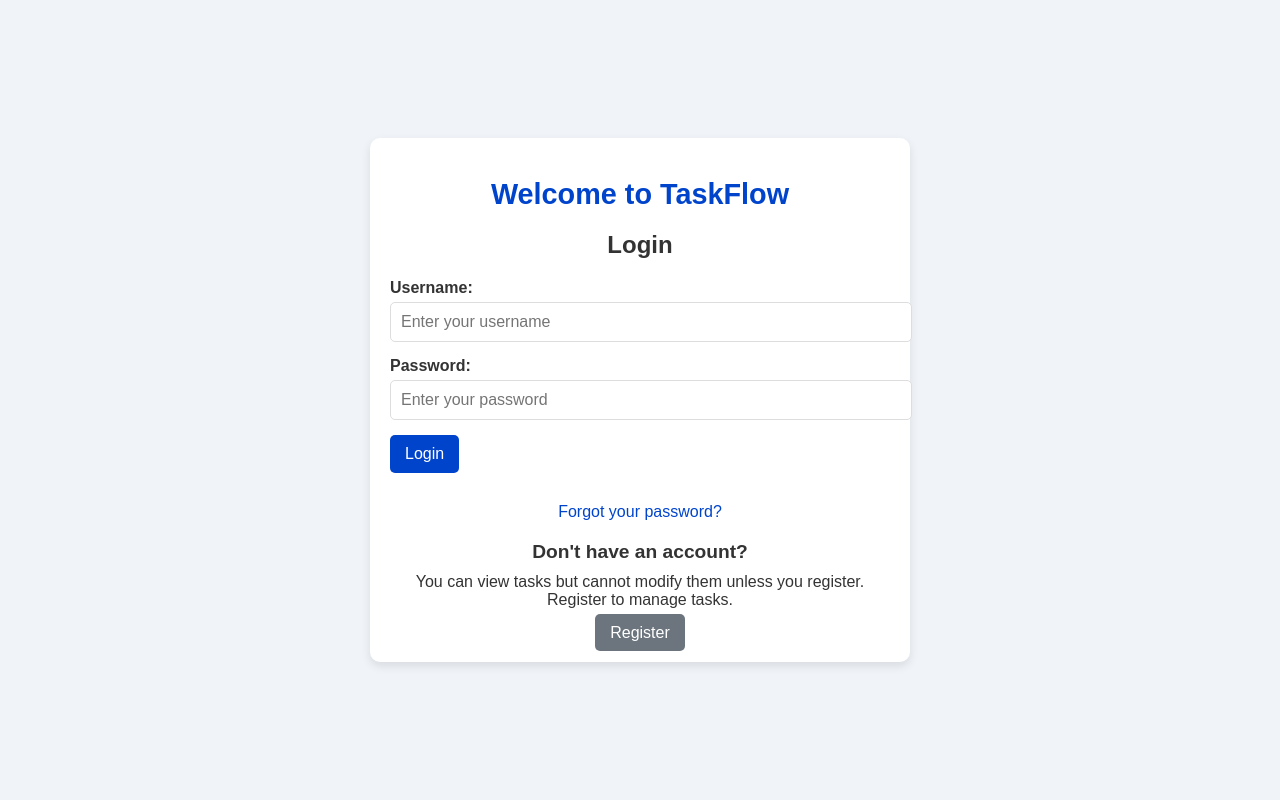
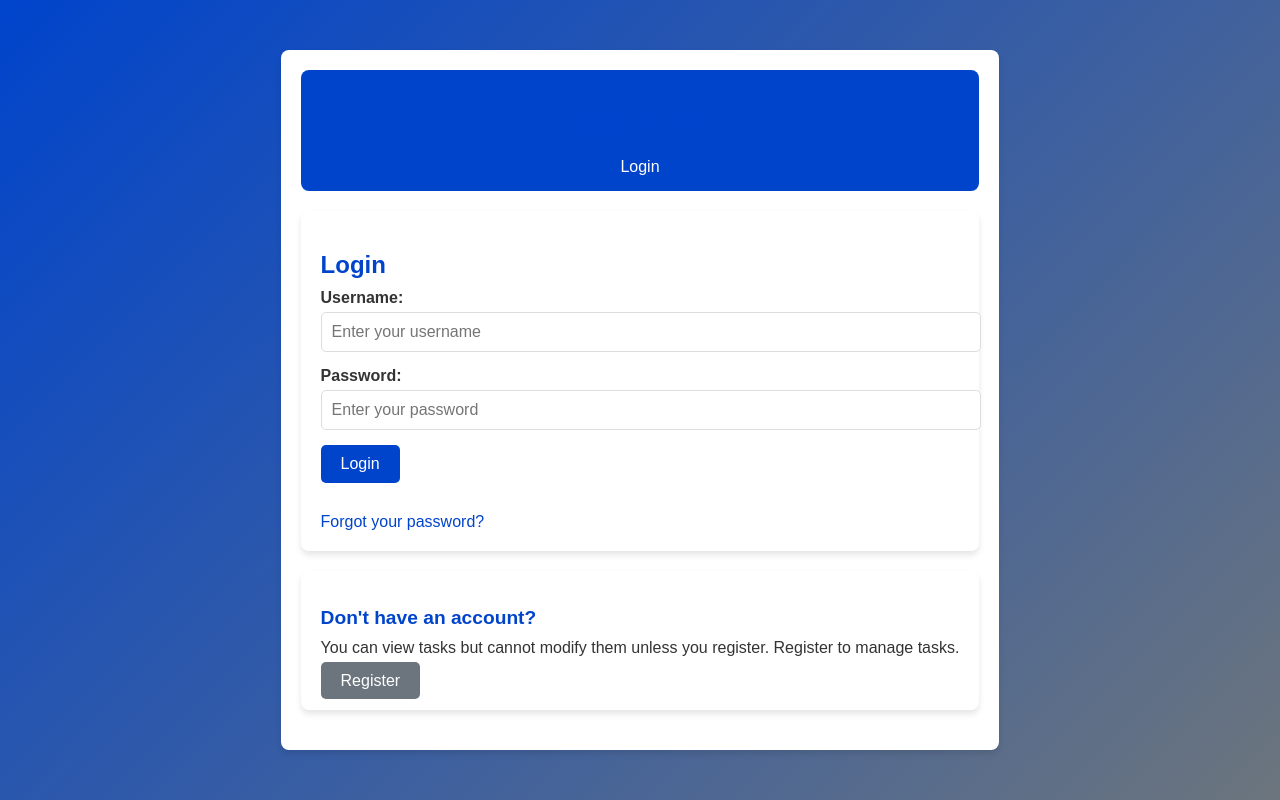
Before and after one commit to bbean85/TaskFlow, a Django app: page /auth/login/ in a window 1280 px wide. Run offline with Django 5.2, Linux system fonts and the light colour scheme.

Commit message:
taskflow update 3

```diff
--- a/unit-6-module-2-r24-bbean85/taskflow/taskflow/settings.py
+++ b/unit-6-module-2-r24-bbean85/taskflow/taskflow/settings.py
@@ -119,6 +119,7 @@
 # https://docs.djangoproject.com/en/5.1/howto/static-files/
 
 STATIC_URL = "static/"
+#STATICFILES_DIRS = [BASE_DIR / "static"]
 #
 
 # Default primary key field type
--- a/unit-6-module-2-r24-bbean85/taskflow/tasks/static/css/style.css
+++ b/unit-6-module-2-r24-bbean85/taskflow/tasks/static/css/style.css
@@ -1,7 +1,7 @@
 /* General Body Styles */
 body {
     font-family: Arial, sans-serif;
-    background-color: #f0f4f8;
+    background: linear-gradient(135deg, #0044cc, #6c757d); /* Gradient */
     color: #333;
     margin: 0;
     padding: 0;
@@ -13,13 +13,13 @@
 
 /* Container Styles */
 .container {
-    max-width: 500px;
-    background: white;
+    max-width: 900px;
+    background: rgba(255, 255, 255, 0.9); /* Slight transparency */
     padding: 20px;
-    border-radius: 10px;
-    box-shadow: 0 4px 10px rgba(0, 0, 0, 0.1);
-    text-align: center;
+    border-radius: 8px;
+    box-shadow: 0 4px 6px rgba(0, 0, 0, 0.1);
 }
+
 
 /* Header Styles */
 h1 {
@@ -51,7 +51,7 @@
 
 .btn-submit {
     background-color: #0044cc;
-    color: white;
+    color: rgb(238, 240, 250);
     border: none;
     padding: 10px 15px;
     border-radius: 5px;
@@ -231,3 +231,85 @@
         width: 100%;
     }
 }
+/* Global Styles */
+:root {
+    --primary-color: #0044cc; /* Main theme color */
+    --secondary-color: #6c757d; /* Secondary color */
+    --text-color: #333; /* Text color */
+    --background-color: #f0f4f8; /* Background color */
+    --card-bg-color: white; /* Card background */
+    --btn-hover-color: #002a80; /* Button hover color */
+    --btn-secondary-hover-color: #5a6268;
+}
+
+/* General Body Styles */
+body {
+    font-family: Arial, sans-serif;
+    background-color: var(--background-color);
+    color: var(--text-color);
+    margin: 0;
+    padding: 0;
+}
+
+/* Container Styles */
+.container {
+    max-width: 900px;
+    margin: 0 auto;
+    padding: 20px;
+    background: var(--card-bg-color);
+    border-radius: 8px;
+    box-shadow: 0 4px 6px rgba(0, 0, 0, 0.1);
+}
+
+/* Header Styles */
+header {
+    background-color: var(--primary-color);
+    color: white;
+    padding: 15px;
+    text-align: center;
+    border-radius: 8px;
+    margin-bottom: 20px;
+}
+
+/* Buttons */
+.btn {
+    padding: 10px 20px;
+    border-radius: 5px;
+    border: none;
+    color: white;
+    text-decoration: none;
+    cursor: pointer;
+    transition: background-color 0.3s ease;
+}
+
+.btn-primary {
+    background-color: var(--primary-color);
+}
+
+.btn-primary:hover {
+    background-color: var(--btn-hover-color);
+}
+
+.btn-secondary {
+    background-color: var(--secondary-color);
+}
+
+.btn-secondary:hover {
+    background-color: var(--btn-secondary-hover-color);
+}
+
+/* Card Style */
+.card {
+    background-color: var(--card-bg-color);
+    border-radius: 8px;
+    padding: 20px;
+    box-shadow: 0 4px 6px rgba(0, 0, 0, 0.1);
+    margin-bottom: 20px;
+}
+
+/* Section Titles */
+.section-title {
+    font-size: 1.5rem;
+    margin-bottom: 10px;
+    color: var(--primary-color);
+}
--- a/unit-6-module-2-r24-bbean85/taskflow/tasks/templates/base.html
+++ b/unit-6-module-2-r24-bbean85/taskflow/tasks/templates/base.html
@@ -1,10 +1,10 @@
+{% load static %}
 <!DOCTYPE html>
 <html lang="en">
 <head>
     <meta charset="UTF-8">
     <meta name="viewport" content="width=device-width, initial-scale=1.0">
     <title>{% block title %}TaskFlow{% endblock %}</title>
-    {% load static %}
     <link rel="stylesheet" href="{% static 'css/style.css' %}">
 </head>
 <body>
--- a/unit-6-module-2-r24-bbean85/taskflow/tasks/templates/login.html
+++ b/unit-6-module-2-r24-bbean85/taskflow/tasks/templates/login.html
@@ -1,19 +1,8 @@
+{% extends 'base.html' %}
 
+{% block title %}Login - TaskFlow{% endblock %}
 
-<!DOCTYPE html>
-<html lang="en">
-<head>
-    <meta charset="UTF-8">
-    <meta name="viewport" content="width=device-width, initial-scale=1.0">
-    <title>Welcome to TaskFlow</title>
-    {% load static %}
-    <link rel="stylesheet" href="{% static 'css/style.css' %}">
-</head>
-<body>
-    <div class="container">
-        <h1 class="page-title">Welcome to TaskFlow</h1>
-
-        <!-- Login Section -->
+{% block content %}
     <div class="login-container card">
         <h2 class="section-title">Login</h2>
         <form method="POST" action="{% url 'login' %}" class="login-form">
@@ -30,12 +19,9 @@
         <a href="{% url 'password_reset' %}" class="forgot-password">Forgot your password?</a>
     </div>
 
-        <!-- Register Section -->
     <div class="register-container card">
         <h2 class="section-title">Don't have an account?</h2>
         <p>You can view tasks but cannot modify them unless you register. Register to manage tasks.</p>
         <a href="{% url 'register' %}" class="btn btn-secondary">Register</a>
     </div>
-    </div>
-</body>
-</html>
+{% endblock %}
```
Also changed, not shown: unit-6-module-2-r24-bbean85/taskflow/tasks/templates/custom_admin/admin_page.html (+14 -17 lines), unit-6-module-2-r24-bbean85/taskflow/db.sqlite3. Lines whose indentation alone changed are shown as unchanged.
